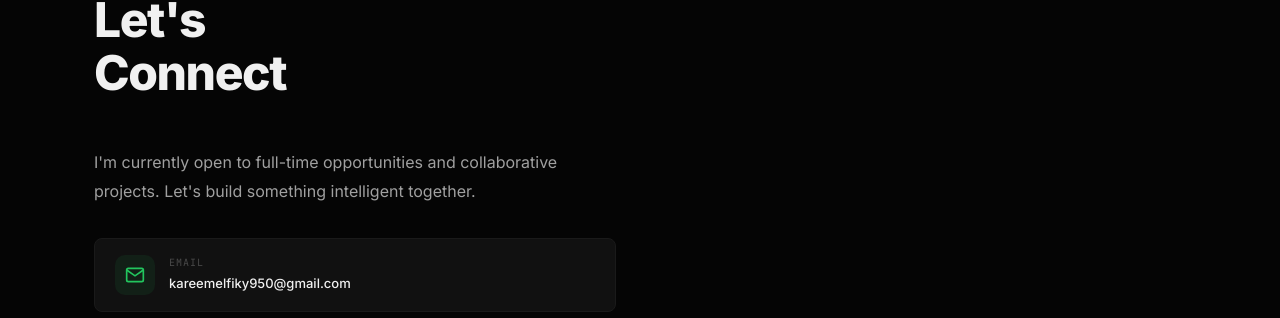
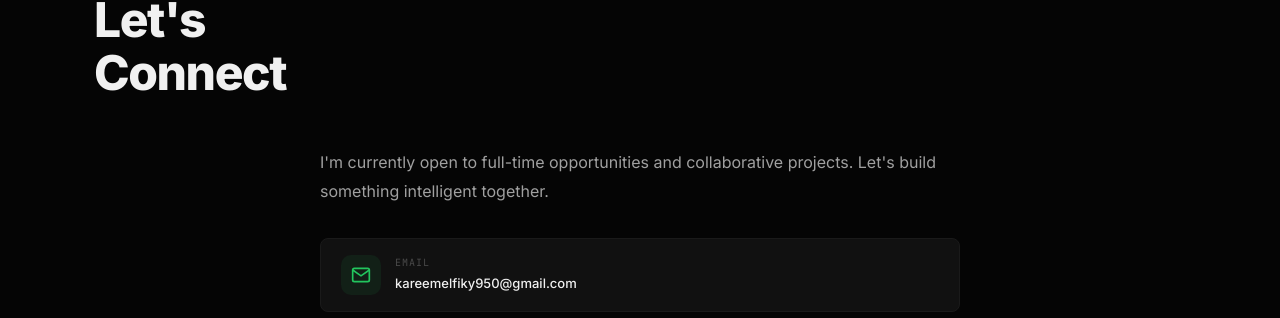
Before and after one commit to k-elfiky/k-elfiky-portfolio, a plain HTML site: page index.html in a window 1280 px wide. Shown: the part 6377-6695 px from the top of the page. Drawn offline with Linux system fonts and the light colour scheme.

```diff
--- a/styles.css
+++ b/styles.css
@@ -1048,6 +1048,12 @@ textarea:focus-visible {
     gap: 48px;
 }
 
+.contact-grid .contact-info {
+    grid-column: 1 / -1;
+    max-width: 640px;
+    margin: 0 auto;
+}
+
 .contact-intro {
     font-size: 16px;
     color: var(--text-secondary);
```
